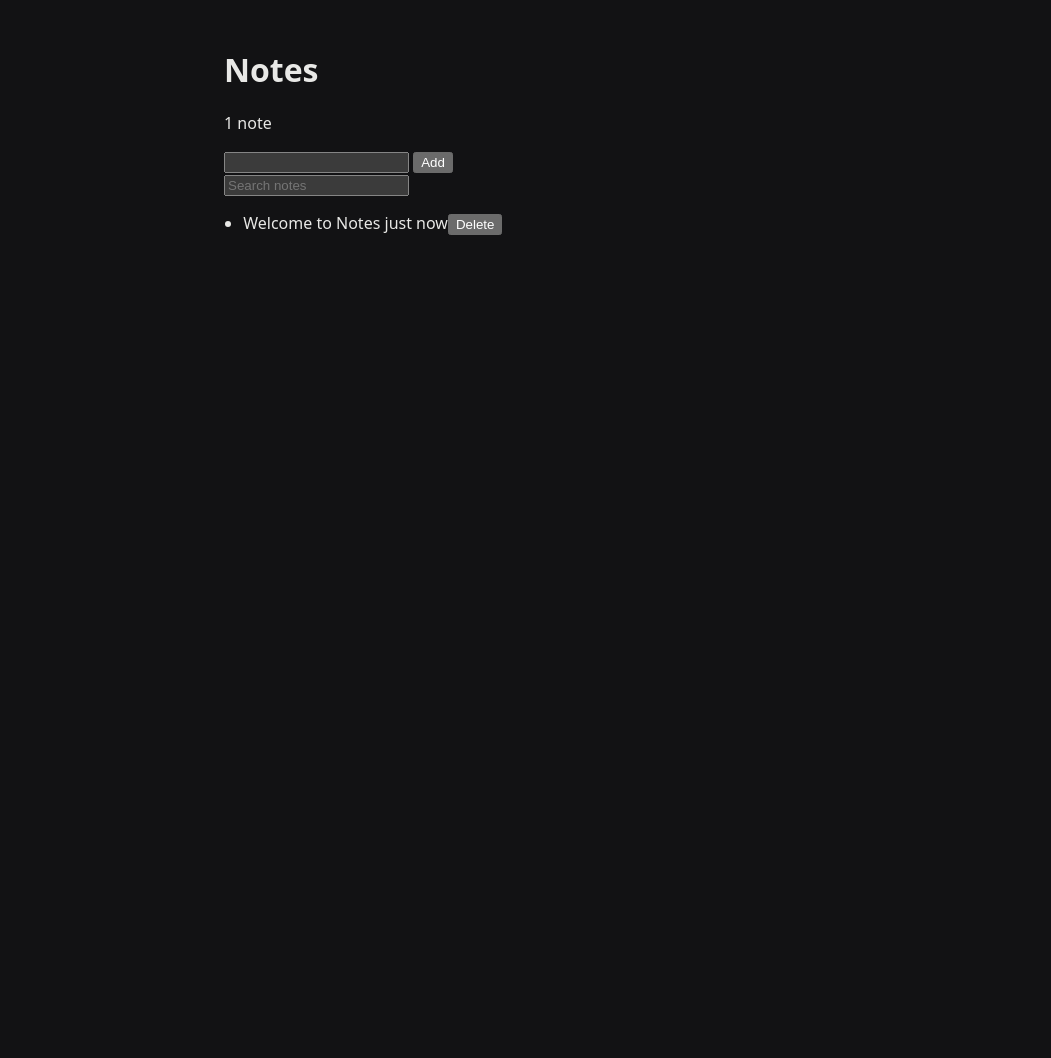
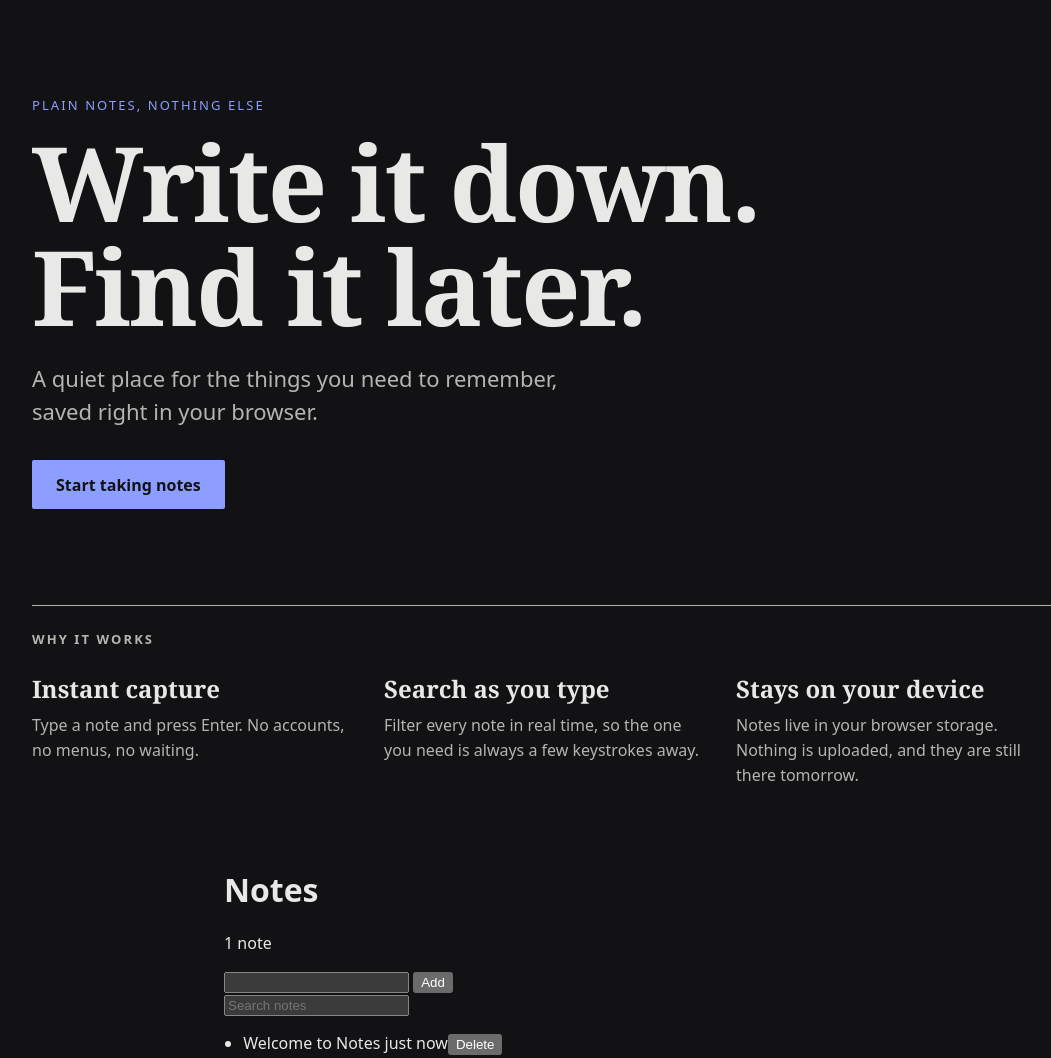
Before and after one commit to naveedahmedd4d/paperclip-agents-demo, a website built with Vite: page index.html in a window 1280 px wide. Shown: the whole page, without its empty margins (96-1147 px from the left). Before the commit the page ends 800 px from the top, so only its background shows below. Built offline with nearby package versions, Linux system fonts and the light colour scheme.

Commit message:
feat: landing section with hero, tagline and feature copy
Co-Authored-By: Claude Sonnet 5.5 <noreply@anthropic.com>

```diff
--- a/index.html
+++ b/index.html
@@ -7,7 +7,23 @@
     <link rel="stylesheet" href="/src/style.css" />
   </head>
   <body>
-    <main>
+    <header class="landing">
+      <section class="landing-hero" aria-labelledby="landing-heading">
+        <p class="landing-eyebrow">Plain notes, nothing else</p>
+        <h1 id="landing-heading" class="landing-title">Write it down. Find it later.</h1>
+        <p class="landing-tagline">A quiet place for the things you need to remember, saved right in your browser.</p>
+        <a class="landing-cta" href="#notes-app">Start taking notes</a>
+      </section>
+      <section class="landing-features" aria-labelledby="landing-features-heading">
+        <h2 id="landing-features-heading" class="landing-features-title">Why it works</h2>
+        <ul class="landing-feature-list">
+          <li><h3>Instant capture</h3><p>Type a note and press Enter. No accounts, no menus, no waiting.</p></li>
+          <li><h3>Search as you type</h3><p>Filter every note in real time, so the one you need is always a few keystrokes away.</p></li>
+          <li><h3>Stays on your device</h3><p>Notes live in your browser storage. Nothing is uploaded, and they are still there tomorrow.</p></li>
+        </ul>
+      </section>
+    </header>
+    <main id="notes-app">
       <h1>Notes</h1>
       <p id="note-count" data-testid="note-count"></p>
       <form id="note-form" novalidate>
--- /dev/null
+++ b/src/landing.css
@@ -0,0 +1,19 @@
+.landing { --muted: #b4b4b0; max-width: 64rem; margin: 0 auto; padding: clamp(2.5rem, 8vw, 6rem) 1rem 2rem; }
+.landing-eyebrow { margin: 0 0 1rem; font-size: 0.8125rem; letter-spacing: 0.16em; text-transform: uppercase; color: var(--accent); }
+.landing-title { margin: 0; max-width: 14ch; font-family: Georgia, "Times New Roman", serif; font-weight: 700; font-size: clamp(2.5rem, 1rem + 8vw, 6.5rem); line-height: 1; letter-spacing: -0.02em; overflow-wrap: break-word; }
+.landing-tagline { margin: 1.5rem 0 2rem; max-width: 34rem; font-size: clamp(1.0625rem, 1rem + 0.5vw, 1.375rem); line-height: 1.5; color: var(--muted); }
+.landing-cta { display: inline-block; padding: 0.85rem 1.5rem; background: var(--accent); color: #121214; font-weight: 600; text-decoration: none; border-radius: 2px; transition: transform 150ms ease, box-shadow 150ms ease; }
+.landing-cta:hover { transform: translateY(-2px); box-shadow: 0 4px 0 var(--fg); }
+.landing-cta:focus-visible { outline: 3px solid var(--fg); outline-offset: 3px; }
+.landing-cta:active { transform: translateY(0); box-shadow: none; }
+.landing-features { margin-top: clamp(3rem, 8vw, 6rem); border-top: 1px solid var(--muted); padding-top: 1.5rem; }
+.landing-features-title { margin: 0 0 1.5rem; font-size: 0.8125rem; letter-spacing: 0.16em; text-transform: uppercase; font-weight: 600; color: var(--muted); }
+.landing-feature-list { display: grid; gap: 2rem; margin: 0; padding: 0; list-style: none; grid-template-columns: repeat(auto-fit, minmax(min(100%, 14rem), 1fr)); }
+.landing-feature-list h3 { margin: 0 0 0.5rem; font-family: Georgia, "Times New Roman", serif; font-size: 1.5rem; }
+.landing-feature-list p { margin: 0; line-height: 1.55; color: var(--muted); }
+html { scroll-behavior: smooth; }
+@media (prefers-reduced-motion: reduce) {
+  html { scroll-behavior: auto; }
+  .landing-cta { transition: none; }
+  .landing-cta:hover { transform: none; }
+}
--- a/src/style.css
+++ b/src/style.css
@@ -1,3 +1,4 @@
+@import "./landing.css";
 :root { color-scheme: dark; --fg: #e8e8e6; --bg: #121214; --accent: #8c9eff; font-family: system-ui, sans-serif; }
 body { margin: 0; background: var(--bg); color: var(--fg); }
 main { max-width: 40rem; margin: 3rem auto; padding: 0 1rem; }
```
Also changed, not shown: tests/e2e/landing.spec.ts (added, +24 -0 lines).
